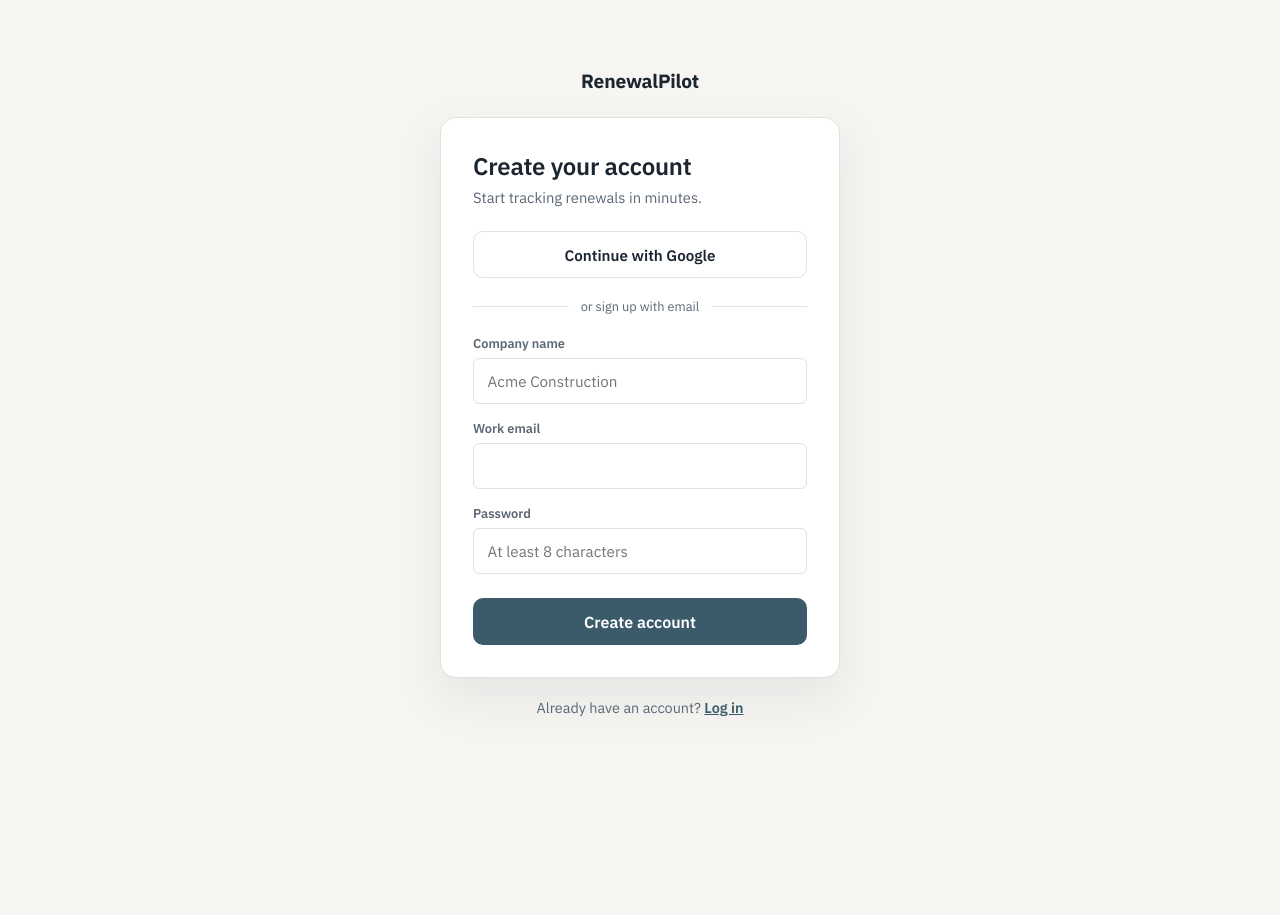
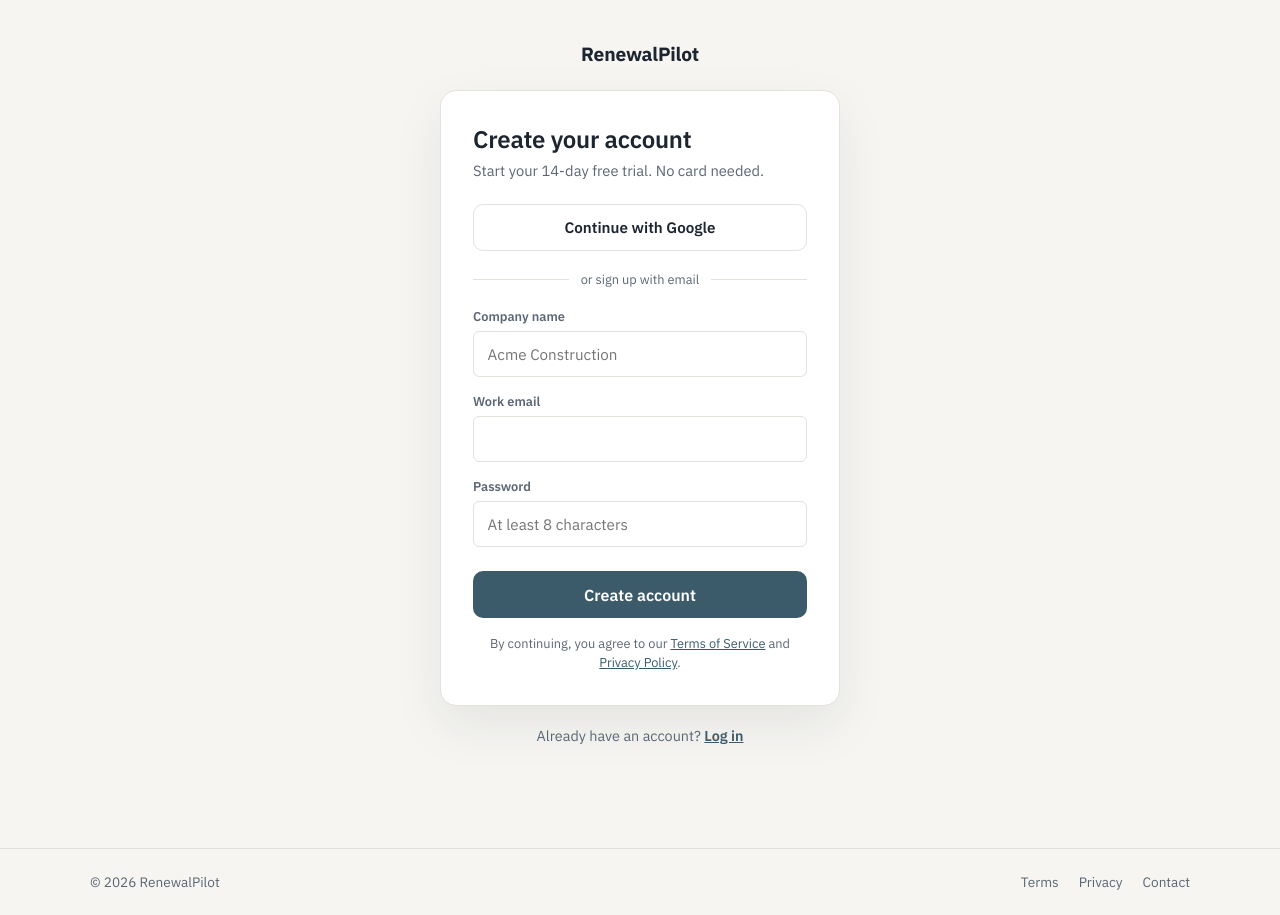
Before and after one commit to carsoncapouch-eng/renewalpilot, a Next.js app in the folder renewalpilot/: page /signup in a window 1280 px wide. Before the commit the page ends 800 px from the top, so only its background shows below. Built offline with nearby package versions, Linux system fonts and the light colour scheme; no server answers.

Commit message:
Footer, signup terms notice, remove debug logs

```diff
--- a/renewalpilot/app/layout.tsx
+++ b/renewalpilot/app/layout.tsx
@@ -1,6 +1,7 @@
 import type { Metadata } from 'next'
 import './globals.css'
 import Header from './Header'
+import Footer from './Footer'
 
 export const metadata: Metadata = {
   title: 'RenewalPilot',
@@ -13,6 +14,7 @@ export default function RootLayout({ children }: { children: React.ReactNode })
       <body>
         <Header />
         {children}
+        <Footer />
       </body>
     </html>
   )
--- a/renewalpilot/app/signup/page.tsx
+++ b/renewalpilot/app/signup/page.tsx
@@ -78,7 +78,7 @@ export default function SignupPage() {
       ) : (
         <form onSubmit={handleSignup} style={card}>
           <h1 style={{ fontSize: '1.5rem', margin: '0 0 0.35rem' }}>Create your account</h1>
-          <p style={{ color: 'var(--ink-soft)', margin: '0 0 1.5rem', fontSize: '0.92rem' }}>Start tracking renewals in minutes.</p>
+          <p style={{ color: 'var(--ink-soft)', margin: '0 0 1.5rem', fontSize: '0.92rem' }}>Start your 14-day free trial. No card needed.</p>
 
           <button
             type="button"
@@ -116,6 +116,13 @@ export default function SignupPage() {
           >
             {busy ? 'Creating account…' : 'Create account'}
           </button>
+
+          <p style={{ color: 'var(--ink-soft)', fontSize: '0.8rem', lineHeight: 1.5, margin: '1rem 0 0', textAlign: 'center' }}>
+            By continuing, you agree to our{' '}
+            <Link href="/terms" target="_blank" style={{ color: 'var(--accent)' }}>Terms of Service</Link>
+            {' '}and{' '}
+            <Link href="/privacy" target="_blank" style={{ color: 'var(--accent)' }}>Privacy Policy</Link>.
+          </p>
         </form>
       )}
 
--- a/renewalpilot/lib/supabaseAdmin.ts
+++ b/renewalpilot/lib/supabaseAdmin.ts
@@ -12,30 +12,18 @@ export const supabaseAdmin = createClient(
 // and their organization id (or null if the token is missing/invalid).
 export async function getOrgFromRequest(req: Request) {
   const token = req.headers.get('authorization')?.replace('Bearer ', '')
-  if (!token) {
-    console.log('[billing] No token sent from browser')
-    return null
-  }
-
-  console.log('[billing] Service key present:', !!process.env.SUPABASE_SERVICE_ROLE_KEY,
-    '| starts with:', process.env.SUPABASE_SERVICE_ROLE_KEY?.slice(0, 8))
+  if (!token) return null
 
   const { data: { user }, error } = await supabaseAdmin.auth.getUser(token)
-  if (error || !user) {
-    console.log('[billing] getUser failed:', error?.message)
-    return null
-  }
+  if (error || !user) return null
 
-  const { data: profile, error: profileError } = await supabaseAdmin
+  const { data: profile } = await supabaseAdmin
     .from('profiles')
     .select('organization_id')
     .eq('user_id', user.id)
     .single()
 
-  if (!profile?.organization_id) {
-    console.log('[billing] Profile lookup failed:', profileError?.message)
-    return null
-  }
+  if (!profile?.organization_id) return null
 
   return { user, organizationId: profile.organization_id as string }
 }
```
